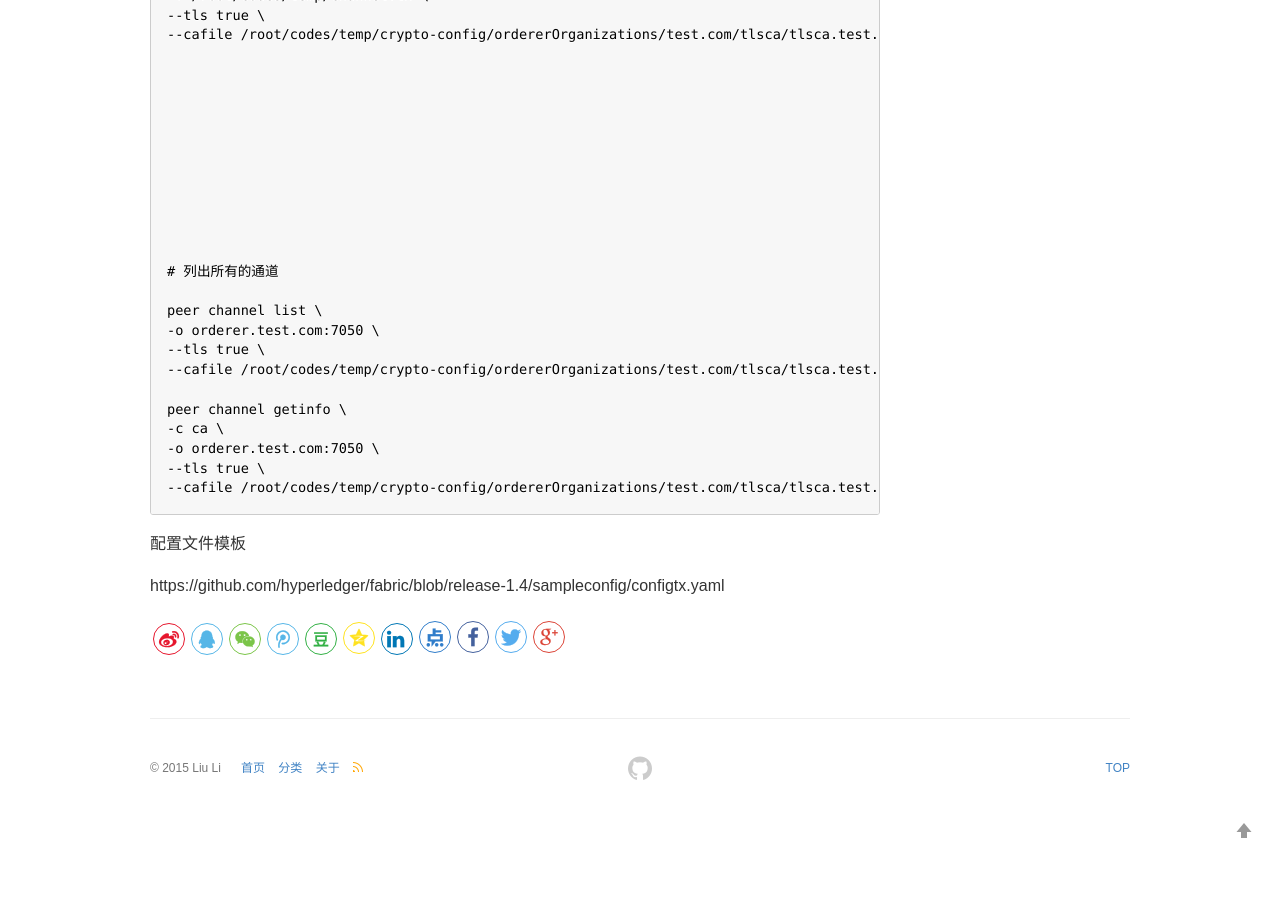
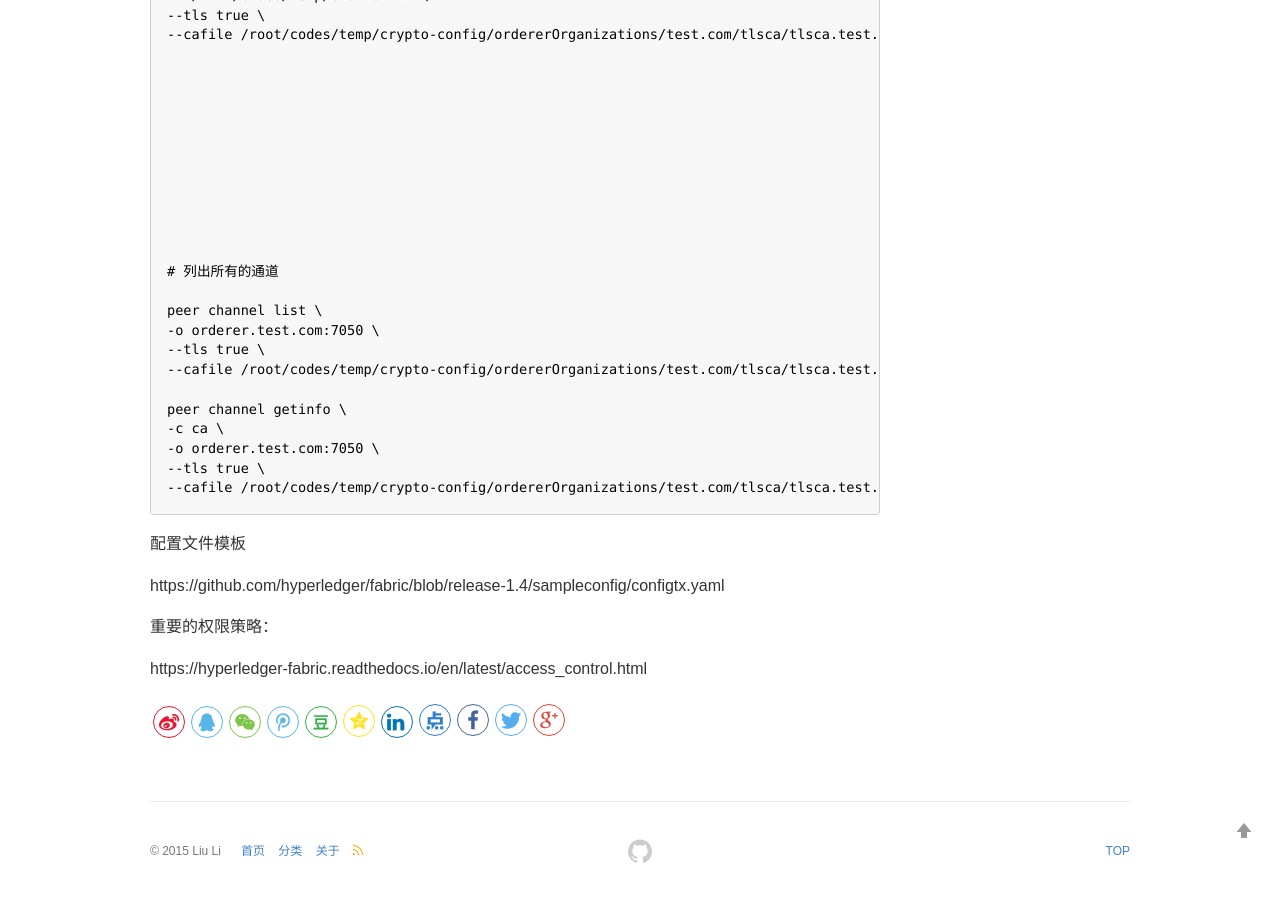
Before and after one commit to nox60/nox60.github.io, a Jekyll site: the page built from _posts/2019-8-28-Hyperledger-例子.md, in a window 1280 px wide and 900 px high, scrolled down 1138 px. Built offline with Jekyll 4.4.1, drawn with Linux system fonts in a browser that asks for light colours; our own code applies the rules of GitHub Pages for plain Markdown files; comment, search, counter and statistics services are not loaded; before the commit the page ends 1955 px from its top, so only the background shows below that.

Commit message:
modified files

```diff
--- a/_posts/2019-8-28-Hyperledger-例子.md
+++ b/_posts/2019-8-28-Hyperledger-例子.md
@@ -77,3 +77,7 @@ peer channel getinfo \
 配置文件模板
 
 https://github.com/hyperledger/fabric/blob/release-1.4/sampleconfig/configtx.yaml
+
+重要的权限策略：
+
+https://hyperledger-fabric.readthedocs.io/en/latest/access_control.html
```
